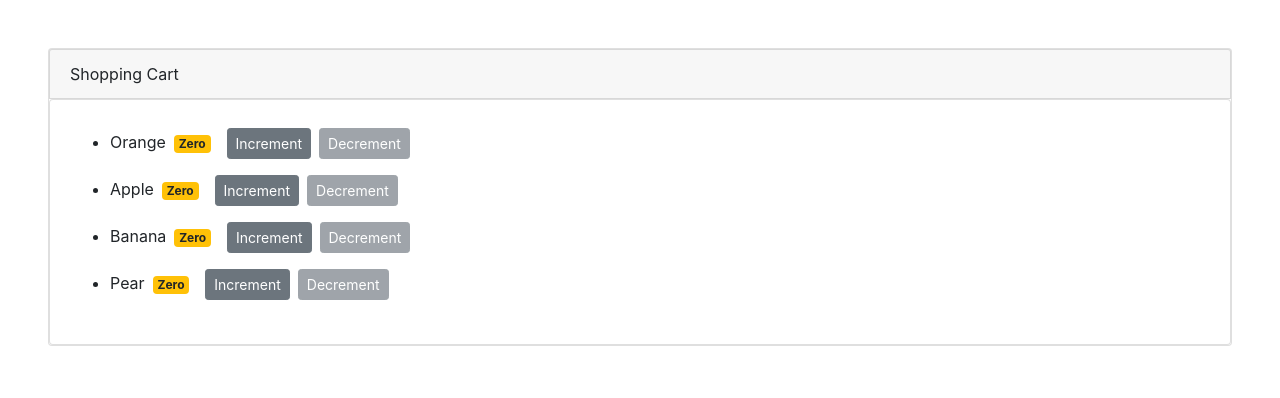
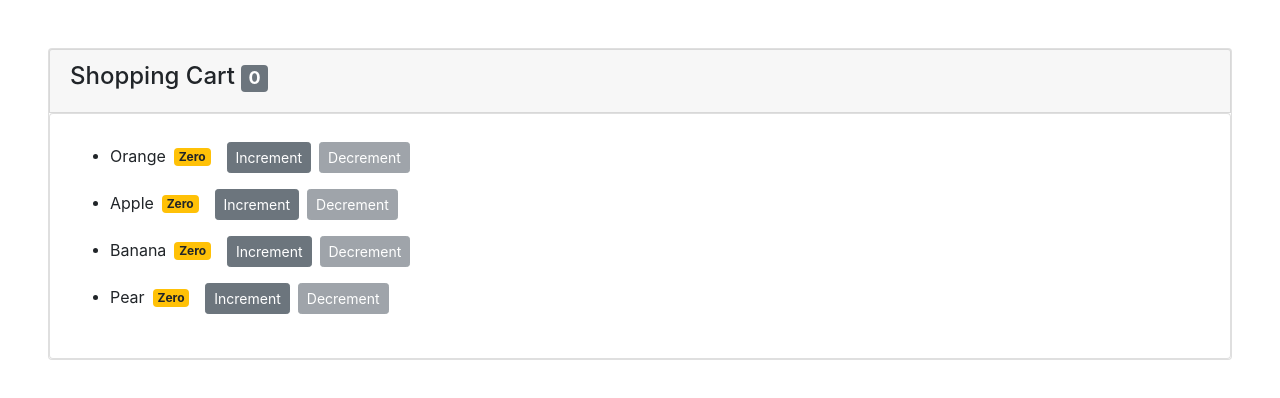
Before and after one commit to OPSJono/react-counter, a React (Create React App) app: page / in a window 1280 px wide. Shown: the top 398 px of the page. Built offline with nearby package versions, Linux system fonts and the light colour scheme.

Commit message:
Added method to display the total number of unique items in the cart.

```diff
--- a/src/components/counter.jsx
+++ b/src/components/counter.jsx
@@ -64,6 +64,20 @@ class Counter extends Component {
     return classes;
   };
 
+  renderTotalCount = () => {
+    const { items } = this.state;
+
+    let count = 0;
+
+    items.forEach(function(value, index) {
+      if (value.count > 0) {
+        count++;
+      }
+    });
+
+    return count;
+  };
+
   renderItems() {
     const { items } = this.state;
 
@@ -119,7 +133,11 @@ class Counter extends Component {
     return (
       <React.Fragment>
         <div className="card card-primary m-5">
-          <div className="card card-header">Shopping Cart</div>
+          <div className="card card-header">
+            <h4>
+              Shopping Cart <span className="badge badge-secondary badge-sm">{this.renderTotalCount()}</span>
+            </h4>
+          </div>
           <div className="card card-body">{this.renderItems()}</div>
         </div>
       </React.Fragment>
```
